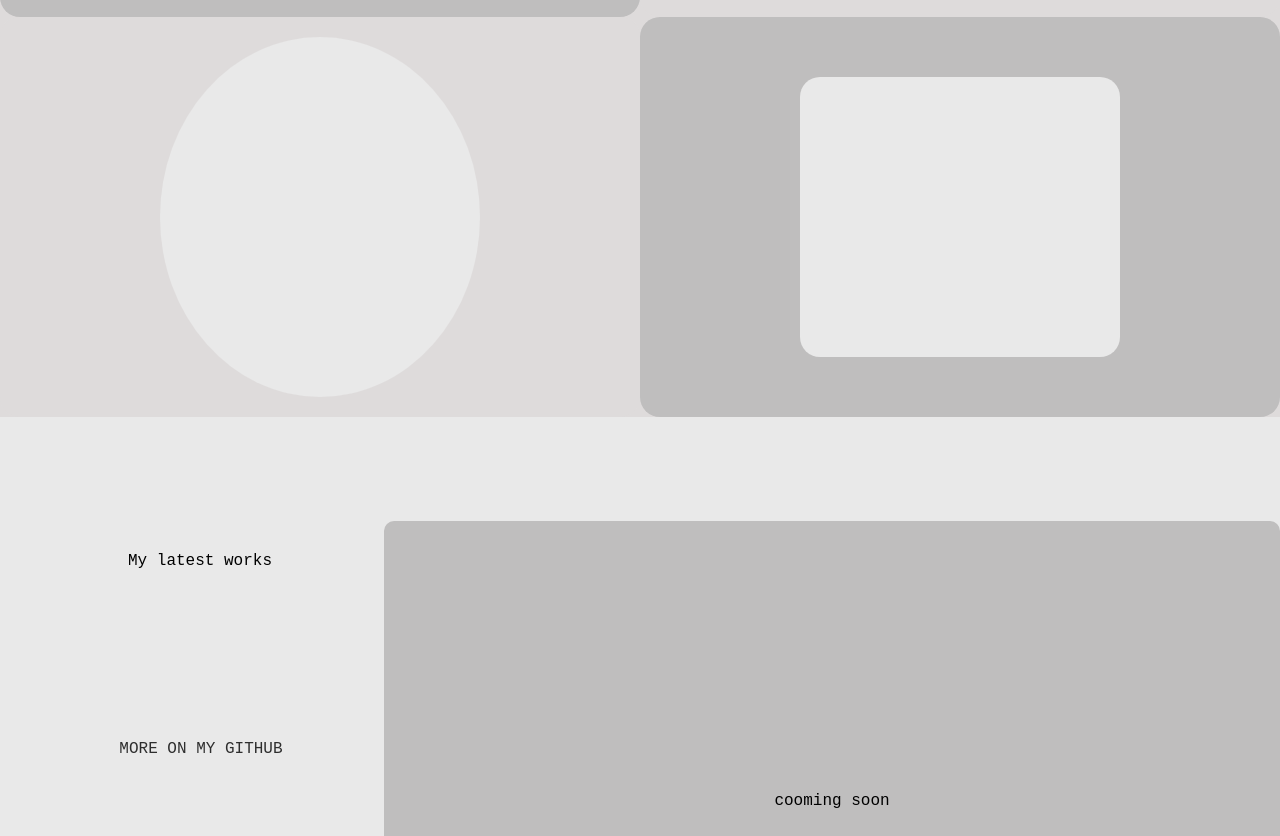
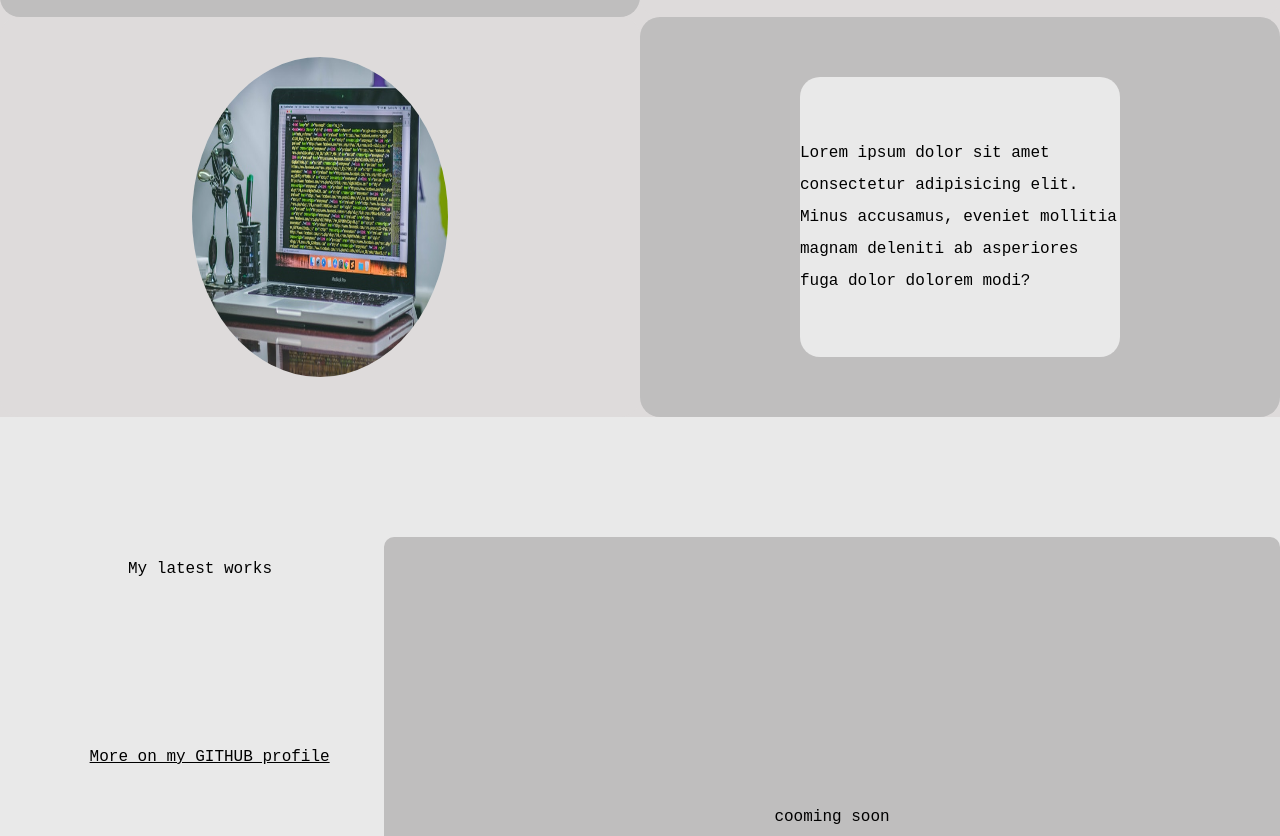
Before and after one commit to CristoforosChoras/portofolio-v1, a website: page src/index.html in a window 1280 px wide. Shown: the part 1255-2091 px from the top of the page. Drawn offline with nearby package versions, Linux system fonts and the light colour scheme; files that its build step writes are made by us from their sources.

Commit message:
about me images and text

```diff
--- a/src/index.html
+++ b/src/index.html
@@ -13,9 +13,9 @@
       <img src="../images/logo5.png" alt="" />
       <nav>
         <ul>
-          <li>Work</li>
-          <li>About</li>
-          <li>GET IN TOUCH</li>
+          <li><a href="#"> Work</a></li>
+          <li><a href="#">About</a></li>
+          <a href="#"><li>GET IN TOUCH</li></a>
         </ul>
       </nav>
     </header>
@@ -38,16 +38,16 @@
       <section class="about-me-section">
         <!-- inside the about me we have 4 boxes(divs) with text and pictures -->
         <div class="box text-top-left">
-          <div></div>
+          <div><p>Lorem ipsum dolor sit amet, consectetur adipisicing elit. Natus, nobis!some self about </p></div>
         </div>
         <div class="box picture-top-right">
-          <div></div>
+          <div><img src="../../images/tech-img-1.jpg" alt=""></div>
         </div>
         <div class="box picture-bottom-left">
-          <div></div>
+          <div><img src="../../images/my-self-picture.jpeg" alt=""></div>
         </div>
         <div class="box text-bottom-right">
-          <div></div>
+          <div><p>Lorem ipsum dolor sit amet consectetur adipisicing elit. Minus accusamus, eveniet mollitia magnam deleniti ab asperiores fuga dolor dolorem modi?</p></div>
         </div>
       </section>
       <!-- third is the carousel with my works sections the carousel is coming soon  -->
@@ -58,12 +58,10 @@
         <div class="carousel-my-work">
           <p>cooming soon</p>
         </div>
-        <div
-          class="button-more-on"
-          onclick="location.
-        href='https://github.com/CristoforosChoras/';"
-          style="cursor: pointer"
-        >MORE ON MY GITHUB</div>
+
+        <!-- class="button-more-on -->
+        <!-- MORE ON MY GITHUB -->
+        <a class="button-more-on" href="#">More on my GITHUB profile</a>
       </section>
     </main>
     <footer>
--- a/src/scss/components/_buttons.scss
+++ b/src/scss/components/_buttons.scss
@@ -12,15 +12,11 @@
 // section carousel-my-work
 // link button to github account for more details my work
 .button-more-on{
-    width: 28%;
-    height: 8%;
-    border-radius: 10px;
-    opacity: 0.8;
     display: flex;
     align-items: center;
     justify-content: center;
     align-self: flex-start;
     position: relative;
     bottom: 50%;
-    left: 1.7%;
+    left: 7%;
   }
--- a/src/scss/layouts/_header.scss
+++ b/src/scss/layouts/_header.scss
@@ -9,7 +9,7 @@ header{
     nav{
         width: 30%;
         height: 60%;
-        background-color: beige;
+        background-color: inherit;
         ul{
             display: flex;
             justify-content: space-evenly;
@@ -24,7 +24,6 @@ header{
         }
     }
 //div logo dimensions and styles
-
 }
 img{
     height: 90%;
--- a/src/scss/layouts/_main-content.scss
+++ b/src/scss/layouts/_main-content.scss
@@ -50,10 +50,15 @@ main{
         justify-content: center;
         // size and styles for the 3rd inside box
         div{
-          width: 50%;
-          height: 90%;
+          width: 40%;
+          height: 80%;
           border-radius: 100%;
           background-color: #e9e9e9;
+          img{
+            width: 100%;
+            height: 100%;
+            border-radius: 100%;
+          }
         }
       }
       &:nth-child(1),&:nth-child(4){
@@ -66,6 +71,9 @@ main{
           height: 70%;
           border-radius: 20px;
           background-color: #e9e9e9;
+          display: flex;
+          align-items: center;
+          justify-content: space-around;
         }
       }
     }
```
Also changed, not shown: src/images/my-self-picture.jpeg (added), src/images/tech-img-1.jpg (added).
